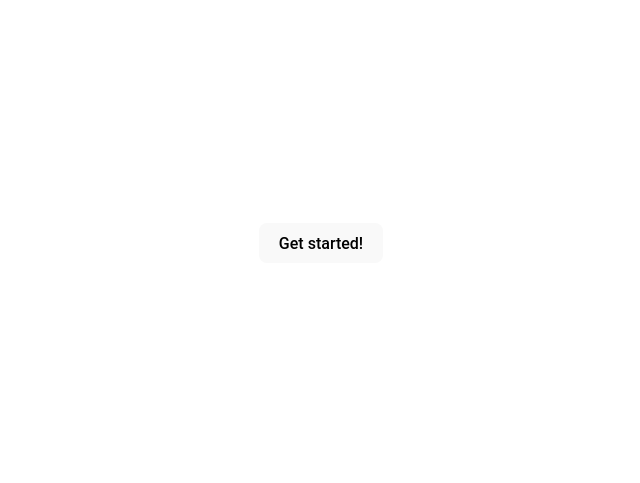
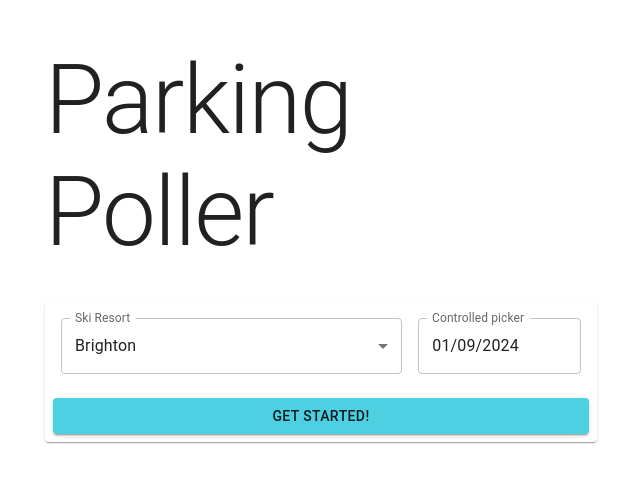
Before and after one commit to connorch/parking-polar, a React (Vite) app: page / in a window 1280 px wide. Shown: the part 157-640 px from the top of the page, without its empty margins (319-959 px from the left). Built offline with nearby package versions, Linux system fonts and the light colour scheme.

Commit message:
resort and date selection form

```diff
--- a/package.json
+++ b/package.json
@@ -12,8 +12,11 @@
   "dependencies": {
     "@emotion/react": "^11.11.3",
     "@emotion/styled": "^11.11.0",
+    "@mui/lab": "5.0.0-alpha.159",
     "@mui/material": "^5.15.3",
+    "@mui/x-date-pickers": "^6.18.7",
     "@tanstack/react-query": "^5.17.9",
+    "dayjs": "^1.11.10",
     "play-sound": "^1.1.6",
     "react": "^18.2.0",
     "react-dom": "^18.2.0",
--- a/src/App.tsx
+++ b/src/App.tsx
@@ -2,8 +2,17 @@ import "./App.css";
 import { QueryClient, QueryClientProvider } from "@tanstack/react-query";
 import { CssBaseline, ThemeProvider, createTheme } from "@mui/material";
 import { Home } from "./components/home";
+import { LocalizationProvider } from "@mui/x-date-pickers";
+import { AdapterDayjs } from "@mui/x-date-pickers/AdapterDayjs";
+import { cyan } from "@mui/material/colors";
 
-const theme = createTheme();
+const theme = createTheme({
+  palette: {
+    primary: {
+      main: cyan["300"],
+    },
+  },
+});
 
 // Create a client
 const queryClient = new QueryClient();
@@ -14,7 +23,9 @@ function App() {
     <QueryClientProvider client={queryClient}>
       <CssBaseline />
       <ThemeProvider theme={theme}>
-        <Home />
+        <LocalizationProvider dateAdapter={AdapterDayjs}>
+          <Home />
+        </LocalizationProvider>
       </ThemeProvider>
     </QueryClientProvider>
   );
--- a/src/api/fetch-parking.ts
+++ b/src/api/fetch-parking.ts
@@ -18,7 +18,7 @@ export type ParkingDataAlta = Record<
   }
 >;
 
-const MONTH_OFFSET = 0;
+const MONTH_OFFSET = 2;
 
 export const fetchBrightonParking = async (): Promise<ParkingDataBrighton> => {
   const startDateParam = 30 * MONTH_OFFSET + 1;
--- a/src/components/check-parking-status.tsx
+++ b/src/components/check-parking-status.tsx
@@ -8,8 +8,7 @@ import {
 import { useMemo } from "react";
 import AudioPlayer from "react-h5-audio-player";
 import { Link } from "@mui/material";
-
-const DATES_TO_CHECK = ["2024-01-27"] as const;
+import { Dayjs } from "dayjs";
 
 const parkingLotConfigs = {
   alta: {
@@ -34,7 +33,9 @@ const parkingLotConfigs = {
 
 export const CheckParkingStatus = ({
   parkingLot,
+  day,
 }: {
+  day: Dayjs;
   parkingLot: keyof typeof parkingLotConfigs;
 }) => {
   const parkingLotConfig = parkingLotConfigs[parkingLot];
@@ -54,8 +55,8 @@ export const CheckParkingStatus = ({
     if (!data) {
       return false;
     }
-
-    return DATES_TO_CHECK.some((dateString) => {
+    const dateString = day?.format("YYYY-MM-DD");
+    console.log("dateString :>> ", dateString);
     const key = Object.keys(data).find((k) => k.startsWith(dateString));
     const dateData = key ? data[key] : undefined;
     if (!dateData) {
@@ -65,9 +66,8 @@ export const CheckParkingStatus = ({
     }
 
     // eslint-disable-next-line @typescript-eslint/no-explicit-any
-      return parkingLotConfig.getSpacesAvailable(dateData as any);
-    });
-  }, [data, parkingLotConfig]);
+    return parkingLotConfig.getSpacesAvailable(dateData as any) > 0;
+  }, [data, day, parkingLotConfig]);
 
   return (
     <div
--- a/src/components/home.tsx
+++ b/src/components/home.tsx
@@ -1,25 +1,77 @@
-import { Stack } from "@mui/material";
+import {
+  Button,
+  Card,
+  CardActions,
+  CardContent,
+  Container,
+  FormControl,
+  InputLabel,
+  MenuItem,
+  Select,
+  Stack,
+  Typography,
+} from "@mui/material";
 import { useState } from "react";
 import { CheckParkingStatus } from "./check-parking-status";
+import { DatePicker } from "@mui/x-date-pickers/DatePicker";
+import dayjs, { Dayjs } from "dayjs";
 
 export const Home = () => {
   const [isEntered, setEntered] = useState(false);
+  const [resort, setResort] = useState<"alta" | "brighton">("brighton");
+  const [date, setDate] = useState<Dayjs | null>(dayjs(Date.now()));
+
   return (
-    <Stack>
-      {/* Force page interaction so that sound plays. */}
-      {isEntered ? (
-        <CheckParkingStatus parkingLot="alta" />
-      ) : (
-        <div
-          style={{
-            display: "flex",
-            width: "100vw",
-            justifyContent: "center",
-          }}
-        >
-          <button onClick={() => setEntered(true)}>Get started!</button>
-        </div>
-      )}
+    <Stack sx={{ width: "100vw", justify: "center" }}>
+      <Container maxWidth="sm">
+        {/* Force page interaction so that sound plays. */}
+        {isEntered ? (
+          <CheckParkingStatus parkingLot={resort} day={date!} />
+        ) : (
+          <>
+            <Typography variant="h1" gutterBottom>
+              Parking Poller
+            </Typography>
+            <Card>
+              <CardContent>
+                <Stack direction="row" gap={2}>
+                  <FormControl fullWidth>
+                    <InputLabel>Ski Resort</InputLabel>
+                    <Select
+                      labelId="demo-simple-select-label"
+                      id="demo-simple-select"
+                      value={resort}
+                      label="Ski Resort"
+                      onChange={(e) =>
+                        setResort(e.target.value as "alta" | "brighton")
+                      }
+                    >
+                      <MenuItem value={"alta"}>Alta</MenuItem>
+                      <MenuItem value={"brighton"}>Brighton</MenuItem>
+                    </Select>
+                  </FormControl>
+                  <DatePicker
+                    label="Controlled picker"
+                    value={date}
+                    onChange={(newDate) => setDate(newDate)}
+                    sx={{ w: "100%" }}
+                  />
+                </Stack>
+              </CardContent>
+              <CardActions>
+                <Button
+                  variant="contained"
+                  fullWidth
+                  onClick={() => setEntered(true)}
+                  disabled={!resort || !date}
+                >
+                  Get Started!
+                </Button>
+              </CardActions>
+            </Card>
+          </>
+        )}
+      </Container>
     </Stack>
   );
 };
```
Also changed, not shown: 1 other file (tests, documents, lock files or other folders). Lines whose indentation alone changed are shown as unchanged.
